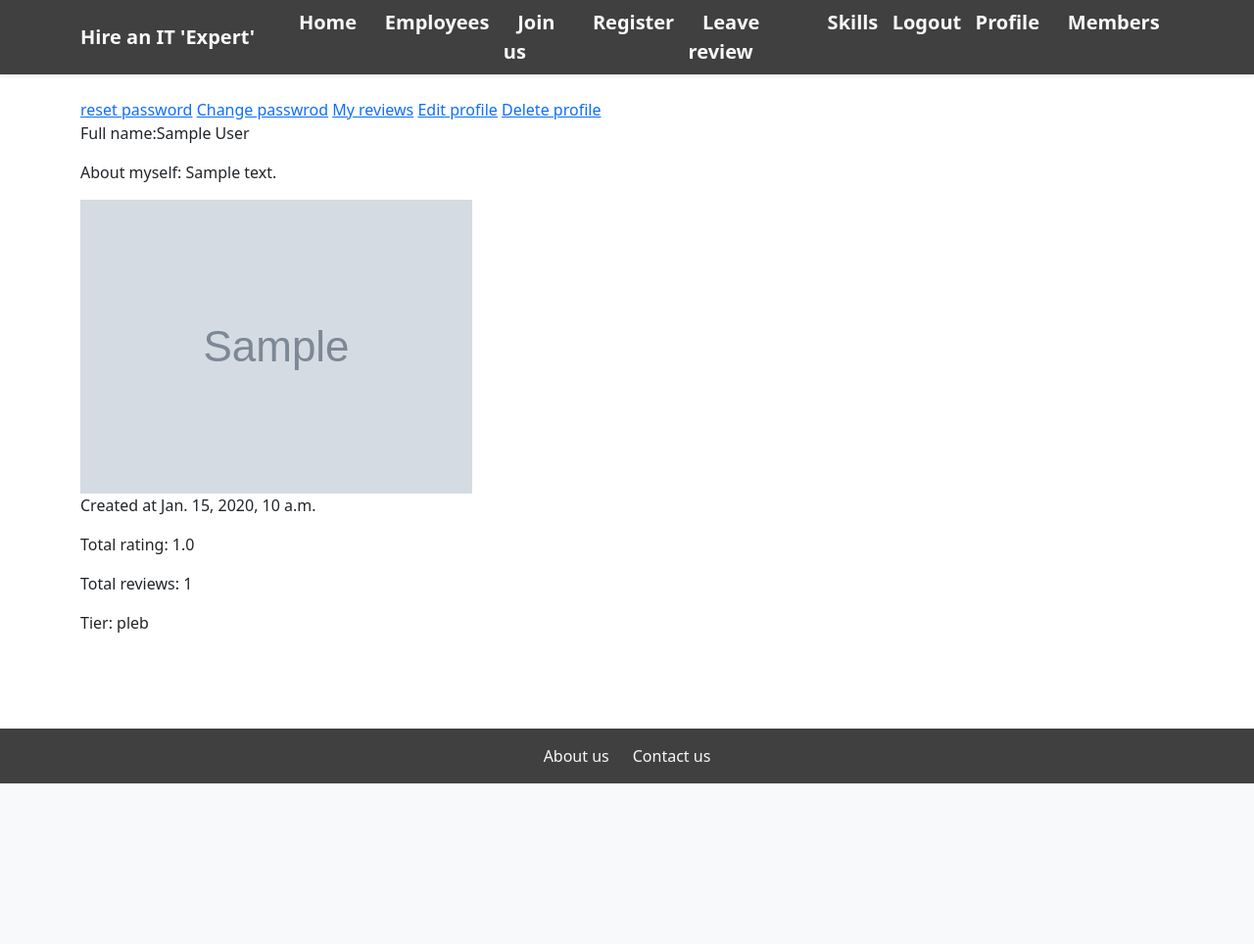
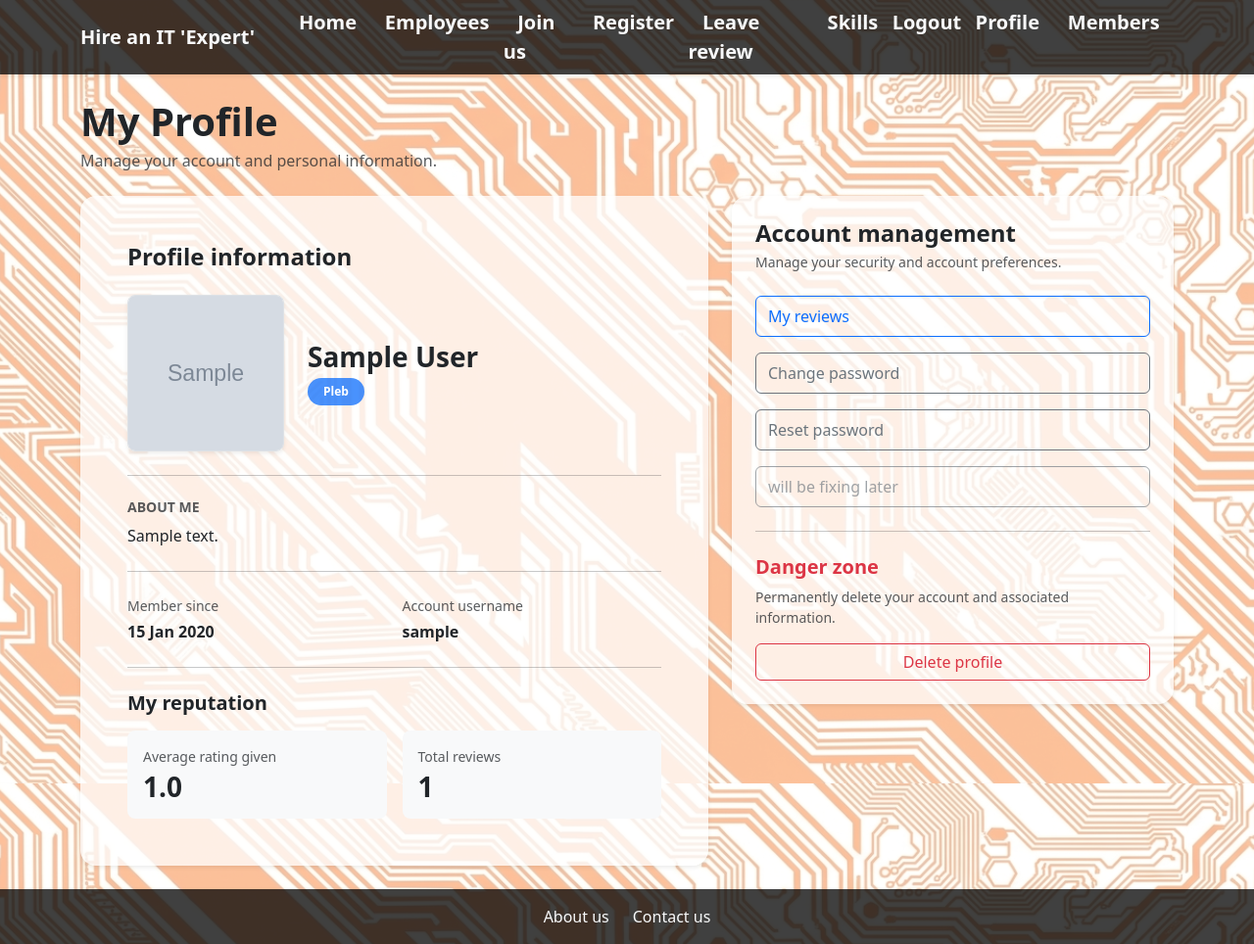
Before and after one commit to krasi556/DjangoAdvancedExam, a Django app: page /accounts/profile/ in a window 1280 px wide. Shown: the whole page at 98% size. Before the commit the page ends 800 px from the top, so only its background shows below. Run offline with Django 5.2, Linux system fonts and the light colour scheme; a user stored in the database is signed in; tables that the repository leaves empty hold one stand-in row (values such as "Sample post"); grey boxes marked "Sample" are stand-in pictures; parts of the project's set-up code (start-up, migrations or seed data) failed here and were passed over.

Commit message:
fixed htmls and made it more interactive

```diff
--- a/accounts/serializers.py
+++ b/accounts/serializers.py
@@ -8,8 +8,7 @@ ModelUser = get_user_model()
 
 class UserSerializer(serializers.ModelSerializer):
 
-    def validate_password(self,value):
-        pass
+
     class Meta:
         model = ModelUser
         fields = '__all__'
--- a/templates/account/profile.html
+++ b/templates/account/profile.html
@@ -1,25 +1,156 @@
+
 {% extends 'base.html' %}
+
+{% block title %}My Profile | Hire an IT 'Expert'{% endblock %}
+
+{% block body_class %}main-bg{% endblock %}
+
 {% block content %}
-    <div>
-        <a href="{% url 'accounts:password-reset' %}">reset password</a>
-        <a href="{% url 'accounts:password-change' %}">Change passwrod</a>
-        <a href="{% url 'accounts:user-reviews' %}">My reviews</a>
-        <a href="#">Edit profile</a>
-        <a href={% url 'accounts:delete-user' %}>Delete profile</a>
-    </div>
-    <div>
-        <p>Full name:{{ user.profile.full_name|default:'Anonymous' }}</p>
-        <p>About myself: {{ user.profile.bio|default:'Nothing yet' }}</p>
-        {% if user.profile.profile_pic %}
-            <img src="{{ user.profile.profile_pic.url }}" alt="Profile picture">
-        {% else %}
-            <p>Nothing yet</p>
-        {% endif %}
-        <p>Created at {{ user.profile.created_at }}</p>
-        <p>Total rating: {{ avg_rating }}</p>
-        <p>Total reviews: {{ reviews_count }}</p>
-        <p>Tier: {{ user.profile.tier }}</p>
+
+<div class="row g-4">
+
+    <div class="col-12">
+        <div class="d-flex flex-column flex-md-row justify-content-between align-items-md-center gap-2">
+            <div>
+                <h1 class="fw-bold mb-1">My Profile</h1>
+                <p class="text-muted mb-0">
+                    Manage your account and personal information.
+                </p>
+            </div>
+        </div>
     </div>
 
+    <div class="col-lg-7">
+        <div class="card border-0 shadow-sm rounded-4 bg-white bg-opacity-75 h-100">
+            <div class="card-body p-4 p-md-5">
+                <h4 class="fw-bold mb-4">Profile information</h4>
+                <div class="d-flex flex-column flex-sm-row align-items-sm-center gap-4 mb-4">
 
+                    {% if user.profile.profile_pic %}
+                        <img
+                                src="{{ user.profile.profile_pic.url }}" alt="Profile picture" class="employee-photo border shadow-sm" style="width: 160px; height: 160px;">
+                    {% else %}
+                        <div class="d-flex align-items-center justify-content-center bg-light border rounded-3 shadow-sm text-secondary fw-bold fs-1 flex-shrink-0"
+                             style="width: 160px; height: 160px;">
+                            {{ user.username|first|upper }}
+                        </div>
+                    {% endif %}
+                    <div>
+                        <h3 class="fw-bold mb-1">
+                            {{ user.profile.full_name|default:'No Full name yet'}}
+                        </h3>
+                        <span class="badge rounded-pill text-bg-primary px-3 py-2">
+                            {{ user.profile.get_tier_display }}
+                        </span>
+                    </div>
+
+                </div>
+
+                <hr class="my-4">
+                <div class="mb-4">
+                    <h6 class="fw-bold text-uppercase text-muted small mb-2">
+                        About me
+                    </h6>
+
+                    <p class="mb-0">
+                        {{ user.profile.bio|default:'Nothing yet'}}
+                    </p>
+                </div>
+
+                <hr class="my-4">
+                <div class="row g-3">
+
+                    <div class="col-sm-6">
+                        <p class="text-muted small mb-1">Member since</p>
+                        <p class="fw-semibold mb-0">
+                            {{ user.profile.created_at|date:"d M Y" }}
+                        </p>
+                    </div>
+
+                    <div class="col-sm-6">
+                        <p class="text-muted small mb-1">Account username</p>
+                        <p class="fw-semibold mb-0">
+                            {{ user.username }}
+                        </p>
+                    </div>
+
+                </div>
+
+                <hr class="my-4">
+                <h5 class="fw-bold mb-3">My reputation</h5>
+
+                <div class="row g-3">
+
+                    <div class="col-sm-6">
+                        <div class="bg-light rounded-3 p-3 h-100">
+                            <p class="text-muted small mb-1">Average rating given</p>
+                            <h3 class="fw-bold mb-0">
+                                {{ avg_rating|default:"No ratings yet" }}
+                            </h3>
+                        </div>
+                    </div>
+
+                    <div class="col-sm-6">
+                        <div class="bg-light rounded-3 p-3 h-100">
+                            <p class="text-muted small mb-1">Total reviews</p>
+                            <h3 class="fw-bold mb-0">
+                                {{ reviews_count|default:0 }}
+                            </h3>
+                        </div>
+                    </div>
+
+                </div>
+
+            </div>
+        </div>
+    </div>
+    <div class="col-lg-5">
+
+        <div class="card border-0 shadow-sm rounded-4 bg-white bg-opacity-75">
+            <div class="card-body p-4">
+
+                <h4 class="fw-bold mb-1">Account management</h4>
+                <p class="text-muted small mb-4">
+                    Manage your security and account preferences.
+                </p>
+
+                <div class="d-grid gap-3">
+
+                    <a href="{% url 'accounts:user-reviews' %}"
+                       class="btn btn-outline-primary text-start py-2">
+                        My reviews
+                    </a>
+
+                    <a href="{% url 'accounts:password-change' %}"
+                       class="btn btn-outline-secondary text-start py-2">
+                        Change password
+                    </a>
+
+
+                    <a href="{% url 'accounts:password-reset' %}"
+                       class="btn btn-outline-secondary text-start py-2">
+                        Reset password
+                    </a>
+
+                    <button type="button"
+                            class="btn btn-outline-secondary text-start py-2"
+                            disabled
+                            title="Profile editing is not available yet.">
+                        will be fixing later
+                    </button>
+                </div>
+                <hr class="my-4">
+
+                <h5 class="fw-bold text-danger mb-2">Danger zone</h5>
+                <p class="text-muted small">
+                    Permanently delete your account and associated information.
+                </p>
+                <a href="{% url 'accounts:delete-user' %}"
+                   class="btn btn-outline-danger w-100">
+                    Delete profile
+                </a>
+            </div>
+        </div>
+    </div>
+</div>
 {% endblock %}
```
